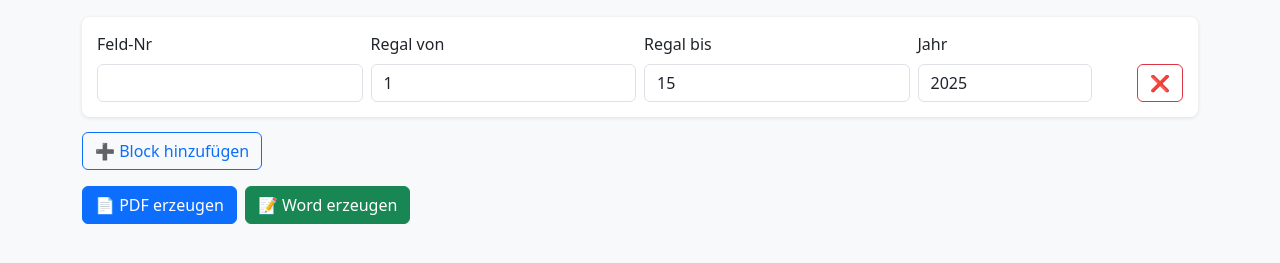
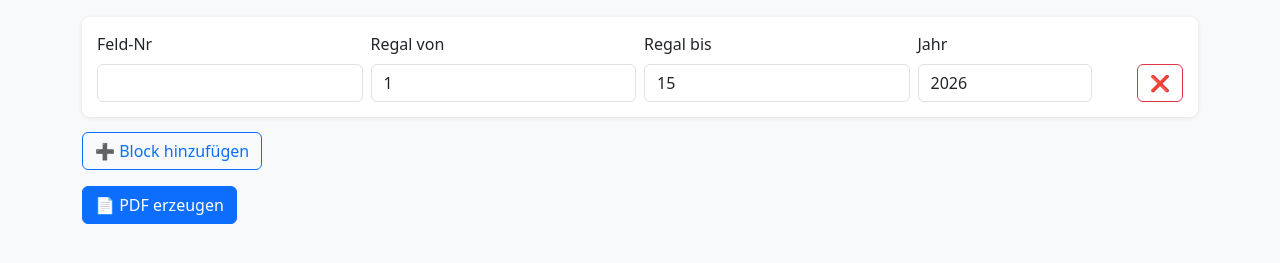
Before and after one commit to ACodeBug/zuschnitt, a plain HTML site: page inventur.html in a window 1280 px wide. Shown: the part 69-332 px from the top of the page. Drawn offline with nearby package versions, Linux system fonts and the light colour scheme.

Commit message:
Update inventur.html

```diff
--- a/inventur.html
+++ b/inventur.html
@@ -32,15 +32,15 @@
 
   <div class="d-flex flex-wrap gap-2">
     <button class="btn btn-primary" onclick="generatePDF()">📄 PDF erzeugen</button>
-    <button class="btn btn-success" onclick="generateWord()">📝 Word erzeugen</button>
+    <!--<button class="btn btn-success" onclick="generateWord()">📝 Word erzeugen</button>-->
   </div>
 
   <div id="downloadLinkContainer" class="mt-3"></div>
 </div>
 
 <script>
-// 🧱 Erstellt einen neuen Eingabe-Block
-function addBlock(feld='', von=1, bis=15, jahr=new Date().getFullYear()){
+// 🧱 Erstellt einen neuen Eingabe-Block new Date().getFullYear()
+function addBlock(feld='', von=1, bis=15, jahr=2026){
   const container = document.getElementById('blocksContainer');
   const block = document.createElement('div');
   block.className = 'block';
```
